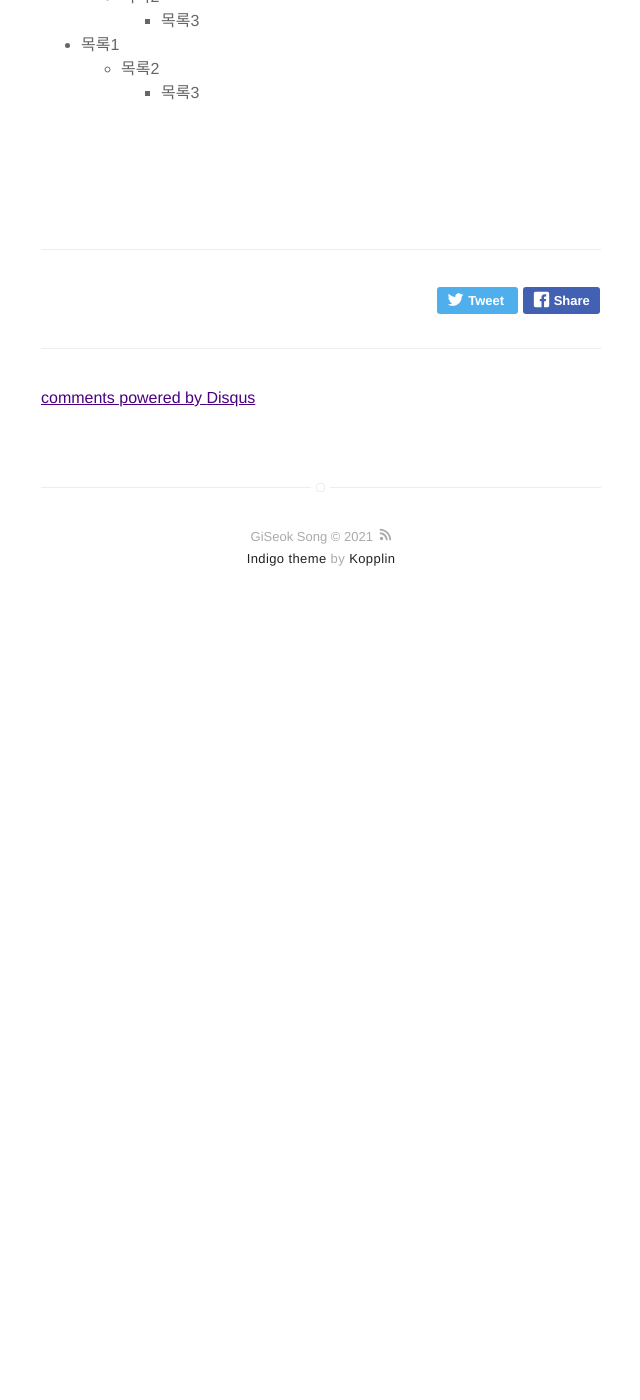
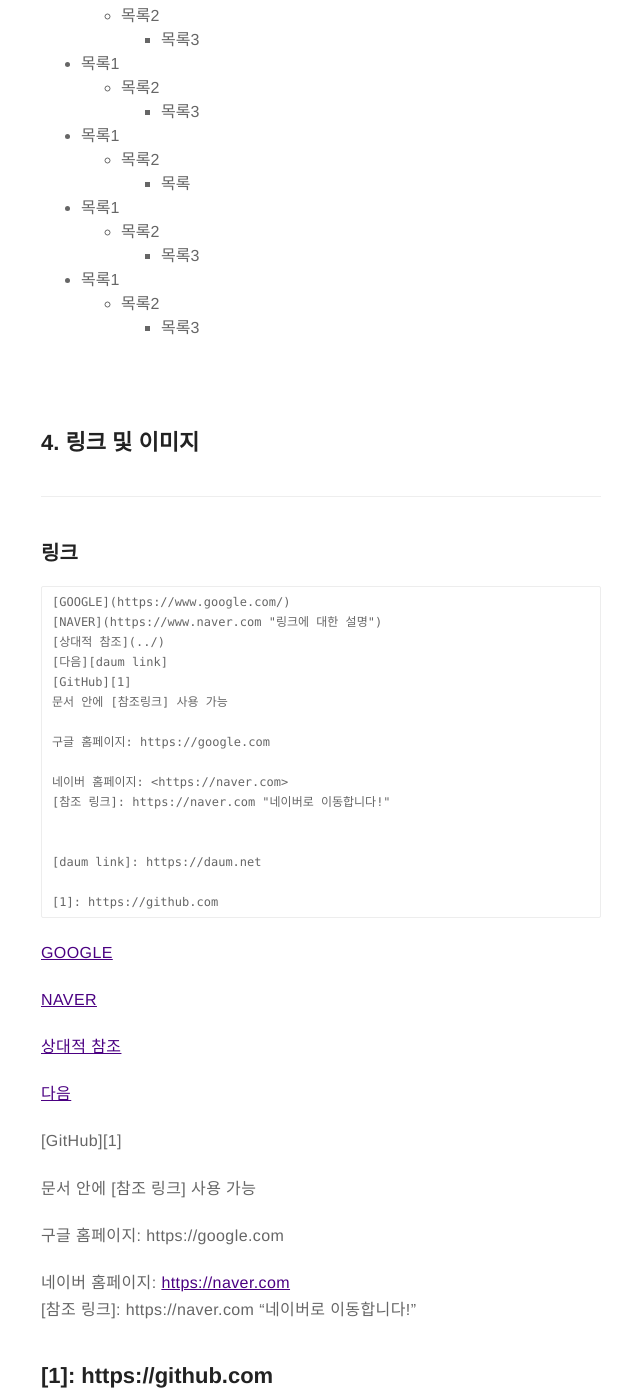
Before and after one commit to Song014/Song014.github.io, a Jekyll site: the page built from _posts/2020-09-07-how-to-use-md.md, in a window 1280 px wide and 1400 px high, scrolled down 2983 px. Shown: the whole window, without its empty margins (319-959 px from the left). Built offline with Jekyll 4.4.1, drawn with Linux system fonts in a browser that asks for light colours; comment, search, counter and statistics services are not loaded; before the commit the page ends 3613 px from its top, so only the background shows below that; some of the changed text lies outside the part shown.

Commit message:
Update 2020-09-07-how-to-use-md.md

````diff
--- a/_posts/2020-09-07-how-to-use-md.md
+++ b/_posts/2020-09-07-how-to-use-md.md
@@ -17,26 +17,25 @@ description: Markdown first using in the blog
 
 ## 1. header H1~H6
 ---
-    문자 아래
-    ===
-    OR
-    문자 아래
-    ---
+    문자 아래 H1
+    ========
 
-    # 가나
-    ## 가나
-    ### 가나
-    #### 가나
-    ##### 가나
-    ###### 가나
+    문자 아래 H2
+    --------
 
-ex) 나는 md언어를 사용중이다
-===========================
+    # 가나      H1
+    ## 가나     2
+    ### 가나    3
+    #### 가나   4
+    ##### 가나  5
+    ###### 가나 6
 
-ex) 나는 md 언어를 사용중이다
----------------------------
+문자 아래
+========
 
-
+문자 아래
+--------
+<br>
 
 # 가나
 ## 가나
@@ -47,23 +46,29 @@ ex) 나는 md 언어를 사용중이다
 
 <br>
 
-## 2. 블럭 인용 문자
+## 2. 인용문
 ---
     > 첫번째 블럭
-    >   > 두번째 블럭
-    >   >   > 세번째 블럭
+    >> 두번째 블럭
+    >>> 세번째 블럭
+
+    > 이 안에 다른 요소 추가 가능
+    > * list
+    >   ```
+    >   가나다라마바사
+    >   ```
 
 
 > 첫번째 블럭
-    >   > 두번째 블럭
-    >   >   > 세번째 블럭
+    >> 두번째 블럭
+    >>> 세번째 블럭
 
 
 > 이 안에 다른 요소 추가 가능
 > * list
->       ```
->       code
->       ```
+>   ```
+>   가나다라마바사
+>   ```
 
 <br>
 
@@ -125,3 +130,77 @@ ex) 나는 md 언어를 사용중이다
 - 목록1
     * 목록2
         + 목록3
+
+<br>
+
+## 4. 링크 및 이미지
+--------------------
+### 링크
+    [GOOGLE](https://www.google.com/)
+    [NAVER](https://www.naver.com "링크에 대한 설명")
+    [상대적 참조](../)
+    [다음][daum link]
+    [GitHub][1]
+    문서 안에 [참조링크] 사용 가능
+
+    구글 홈페이지: https://google.com
+
+    네이버 홈페이지: <https://naver.com>
+    [참조 링크]: https://naver.com "네이버로 이동합니다!"
+
+
+    [daum link]: https://daum.net
+
+    [1]: https://github.com
+
+[GOOGLE](https://www.google.com/)
+
+[NAVER](https://www.naver.com "링크에 대한 설명")
+
+[상대적 참조](../)
+
+[다음][daum link]
+
+[GitHub][1]
+
+문서 안에 [참조 링크] 사용 가능
+
+구글 홈페이지: https://google.com
+
+네이버 홈페이지: <https://naver.com>
+[참조 링크]: https://naver.com "네이버로 이동합니다!"
+
+
+[daum link]: https://daum.net
+
+[1]: https://github.com
+---
+
+
+### 이미지
+
+<br>
+
+## 5. 수평선
+------------
+### 각 가호를 3개씩 붙혀 사용
+
+```
+---
+(Hyphens)
+
+***
+(Asterisks)
+
+___
+(Underscores)
+```
+
+---
+(Hyphens)
+
+***
+(Asterisks)
+
+___
+(Underscores)
````
Also changed, not shown: other parts of _posts/2020-09-07-how-to-use-md.md (+1 -1 lines).
